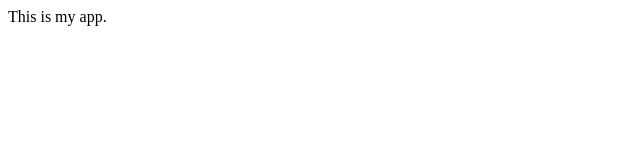
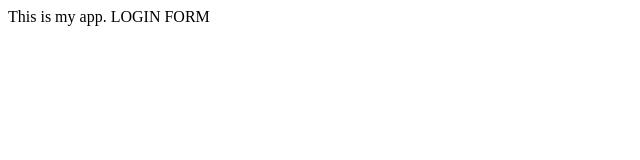
Before and after one commit to angelodemoro/test, a plain HTML site: page index.html in a window 1280 px wide. Shown: the whole page, without its empty margins (0-640 px from the left). Drawn offline with Linux system fonts and the light colour scheme.

Commit message:
adicionado LOGIN FORM

```diff
--- a/index.html
+++ b/index.html
@@ -6,5 +6,6 @@
     </head>
     <body>
         This is my app.
+        LOGIN FORM
     </body>
 </html>
```
Also changed, not shown: dir1/app1.js (added), log.txt (added).
